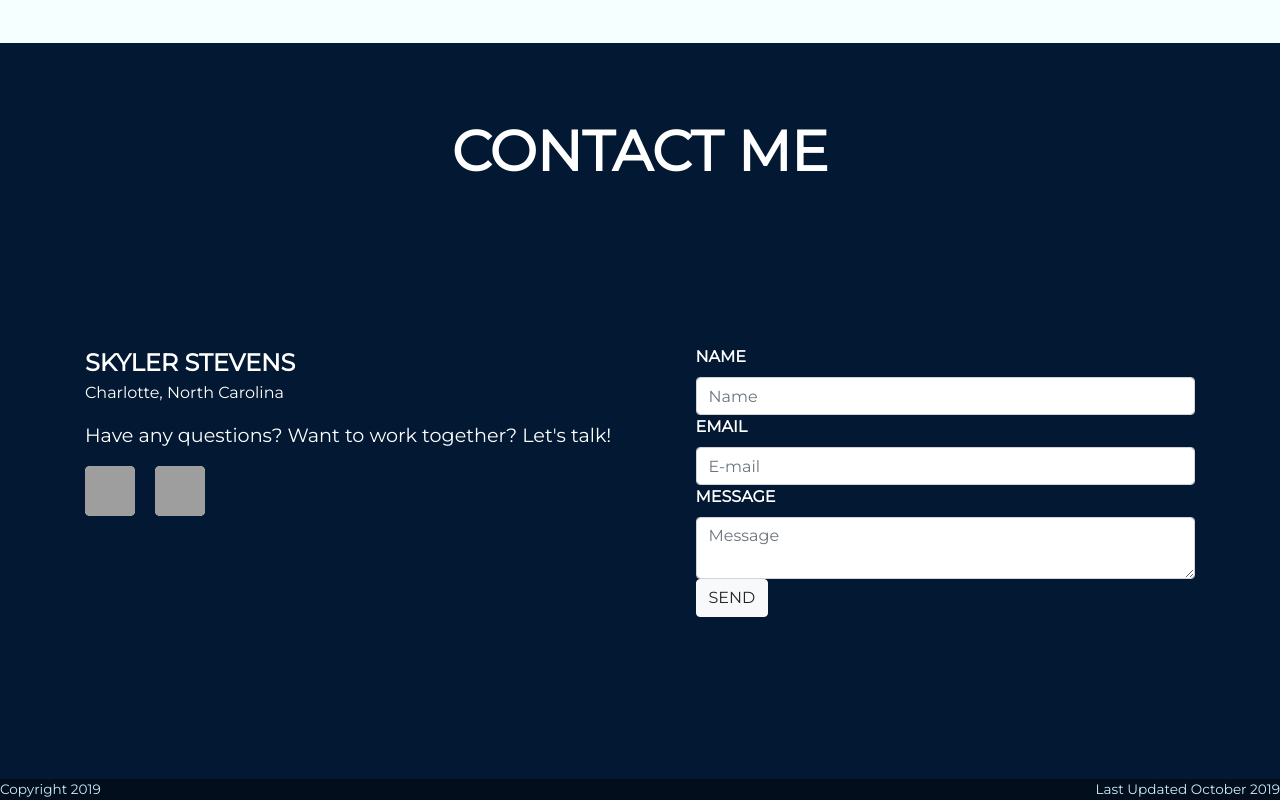
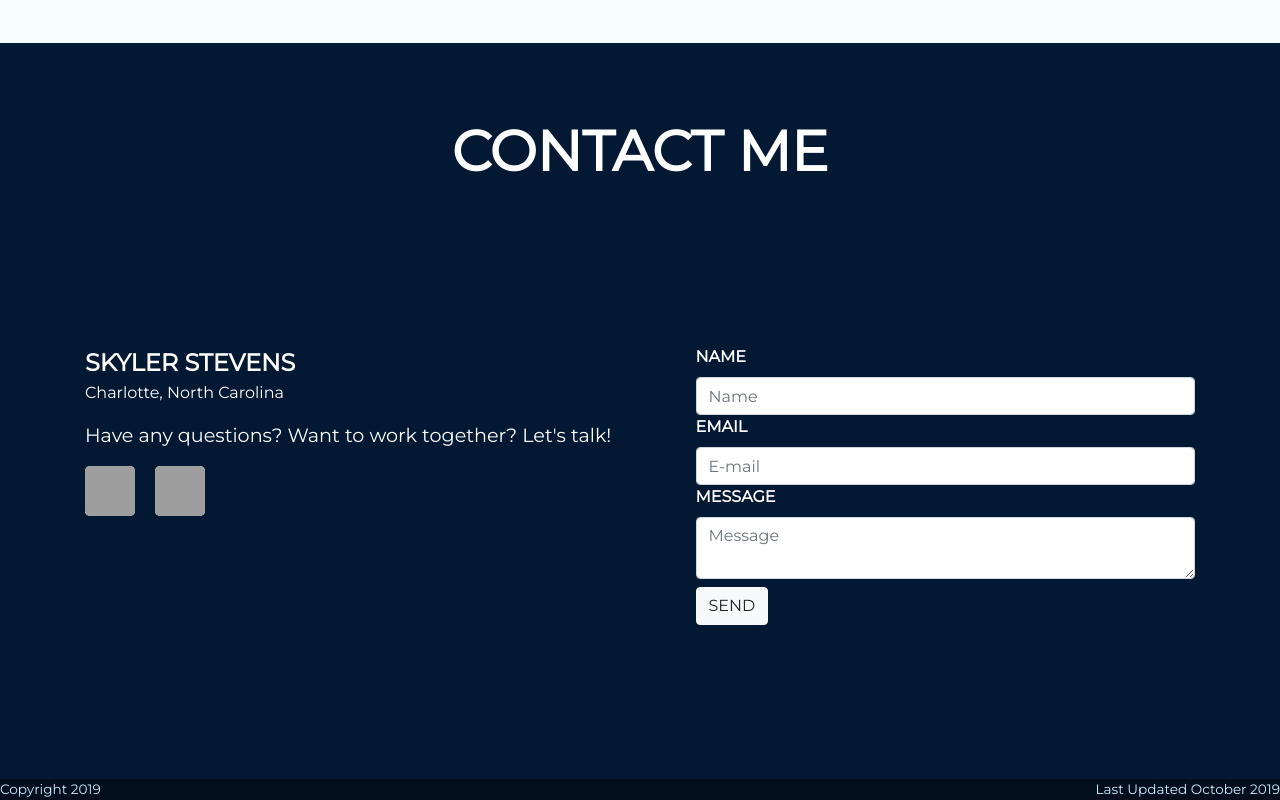
Before and after one commit to SkylerCStevens/portfolio-page, a React (Create React App) app: page / in a window 1280 px wide. Shown: the part 2861-3661 px from the top of the page. Built offline with nearby package versions, Linux system fonts and the light colour scheme; grey boxes are pictures that could not be loaded.

Commit message:
Add space between form and button

```diff
--- a/src/Components/Contact.jsx
+++ b/src/Components/Contact.jsx
@@ -25,7 +25,7 @@ const Contact = () => {
 
                 <input type="hidden" name="form-name" value="contact" />
 
-                <button className="btn btn-light" type="submit" value="submit">SEND</button>
+                <button className="btn btn-light mt-2" type="submit" value="submit">SEND</button>
             </form>
             </div>
             </div>
```
